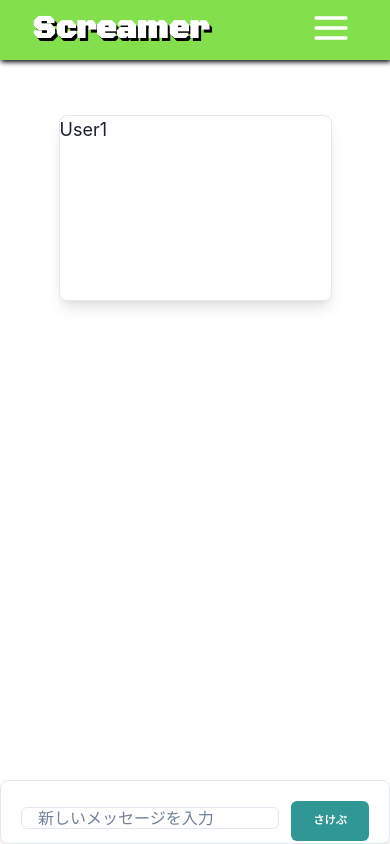
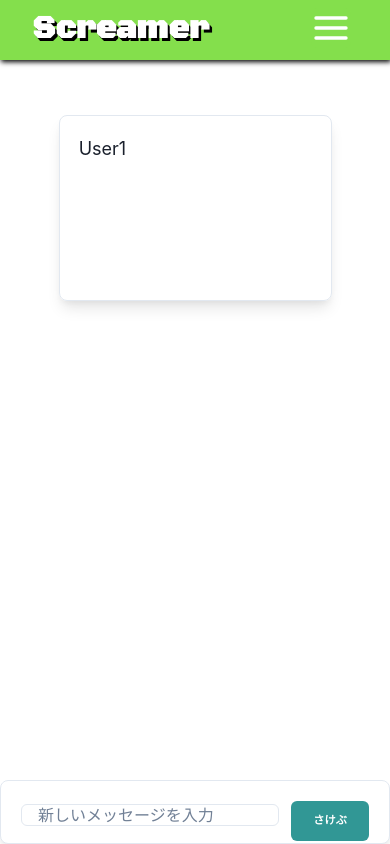
Before and after one commit to Sintuba/react-app01, a React (Create React App) app: page /react-app01/timeline in a window 390 px wide. Both pictures are taken after a click on the button "さけぶ". Built offline with nearby package versions, Linux system fonts and the light colour scheme; a web font is replaced by a local one.

Commit message:
TimeLine骨組みひとまず完成

```diff
--- a/package.json
+++ b/package.json
@@ -1,5 +1,5 @@
 {
-  "name": "react-app-01",
+  "name": "react-app01",
   "version": "0.1.0",
   "private": true,
   "homepage": "https://sintuba.github.io/react-app01/",
--- a/src/pages/TImeLine.jsx
+++ b/src/pages/TImeLine.jsx
@@ -14,10 +14,10 @@ const MainContainer = ({ dummyData }) =>{
 
        <Flex justifyContent={"center"}>
 
-            <VStack spacing={5} align="stretch">
+            <VStack  spacing={5} align="stretch">
               {dummyData.map((item) => (
-                  <Box  justifyContent={"center"}  margin={"0 1vw"} h={"22vh"} w={"70vw"} key={item.id} p={0} borderWidth={1} borderRadius={8} boxShadow="lg">
-                    <Text fontSize="lg">{item.username}</Text>
+                  <Box  justifyContent={"center"}  margin={"0 1vw"} h={"22vh"} w={"70vw"} key={item.id} p={"1rem"} borderWidth={1} borderRadius={8} boxShadow="lg">
+                    <Text padding={".2rem"} fontSize="lg">{item.username}</Text>
                     <Text mt={2}>{item.message}</Text>
                   </Box>
               ))}
@@ -39,7 +39,7 @@ const SideContainer = ({ dummyData, setDummyData }) =>{
   return(
     <>
   <Show above='860px' >
-    <Box bg={"white"} position={"fixed"} left={0} h={"100vh"}  w={"25vw"} p={5} borderWidth={1} borderRadius={8} boxShadow="lg">
+    <Box bg={"white"} position={"fixed"} left={0} top={"60px"} h={"100%"}  w={"25vw"} p={5} borderWidth={1} borderRadius={8} boxShadow="lg">
       <Input
       alignItems={"baseline"}
         placeholder="新しいメッセージを入力"
@@ -56,7 +56,7 @@ const SideContainer = ({ dummyData, setDummyData }) =>{
   {/* 投稿ブロック*/}
   <Hide above='860px'>
   <Box  bg={"white"}  bottom={0} position={"fixed"} height={"4rem"} w={"100vw"} p={5} borderWidth={1} borderRadius={8} boxShadow="lg">
-  <Flex alignItems={"flex-end"} justifyContent={"center"} >
+  <Flex justifyContent={"flex-end"} alignItems={"center"}  >
         <Input
 
           placeholder="新しいメッセージを入力"
@@ -79,24 +79,25 @@ const SideContainer = ({ dummyData, setDummyData }) =>{
 
 const TimeLine = () => {
   const [dummyData,setDummyData] = useState([]);
-  const [Smaller860] = useMediaQuery(`(max-width:860px)`);
-  const [justifyContent, setJustifyContent] = useState(Smaller860 ? 'center' : 'flex-end');  console.log('Smaller860:', Smaller860);
-console.log('justifyContent:', justifyContent);
-  useEffect(() => {
+  const [isSmallerThan860] = useMediaQuery('(min-width: 860px)');
+  const justifyContent = isSmallerThan860 ? 'flex-end':'center';
+  console.log(isSmallerThan860);
+  useEffect(() =>
+  {
     const initialDummyMessages = [
          // ダミーデータの初期化（今後データベースからの取得に置き換える）
     ];
 
     setDummyData(initialDummyMessages);
   }, []);
-  useEffect(()=>{
-        setJustifyContent(Smaller860 ? 'center':'flex-end');
-  },[Smaller860]);
+
+
+
     return(
     <>
-       <Flex  flexDirection={"column-reverse"}  justifyContent={justifyContent}>
+       <Flex alignItems={justifyContent}  flexDirection={"column-reverse"} >
 
-            <SideContainer dummyData={dummyData} setDummyData={setDummyData} />
+            <SideContainer  dummyData={dummyData} setDummyData={setDummyData} />
           <Box pt={"55px"} pb={"67px"} >
               <MainContainer dummyData={dummyData} />
 
```
